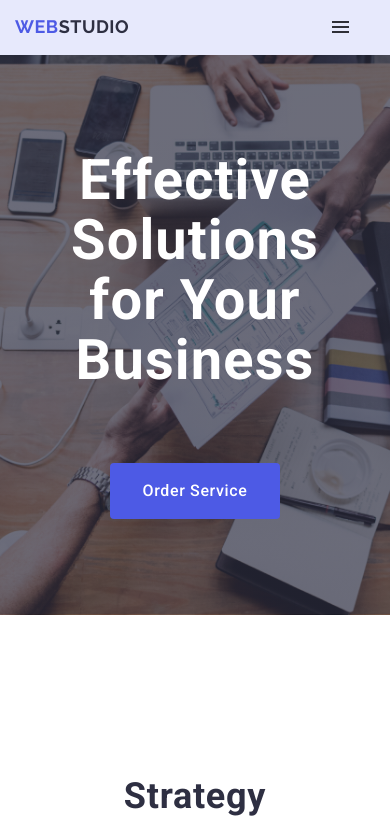
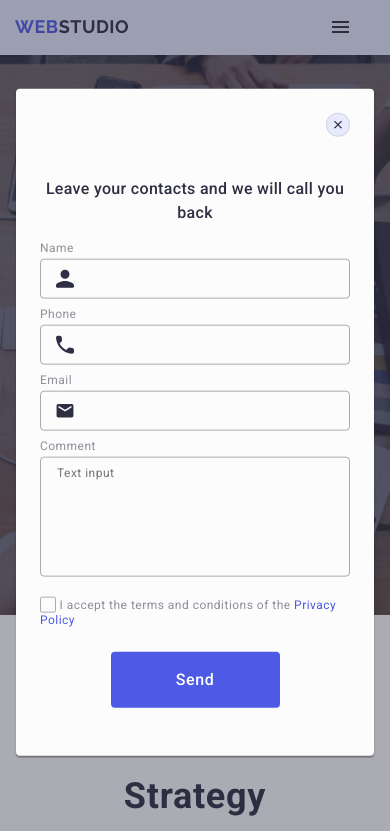
Before and after one commit to Cheastear/goit-markup-hw-06, a plain HTML site: page index.html in a window 390 px wide. Shown: the top 831 px of the page. Drawn offline with nearby package versions, Linux system fonts and the light colour scheme.

Commit message:
modal edits

```diff
--- a/css/styles.css
+++ b/css/styles.css
@@ -840,6 +840,14 @@ img {
         align-self: center;
     }
 
+    .modal {
+        max-width: calc(100% - 32px);
+        max-height: calc(100% - 16px);
+    }
+    .modal-form {
+        margin: 0;
+    }
+
     .modal-menu {
         position: fixed;
         top: 0;
--- a/index.html
+++ b/index.html
@@ -393,7 +393,7 @@
         </div>
     </footer>
 
-    <div class="modal-overlay">
+    <div class="is-open modal-overlay ">
         <div class="modal">
             <button class="close-modal" type="button">
                 <svg class="close-svg" width="8" height="8">
```
